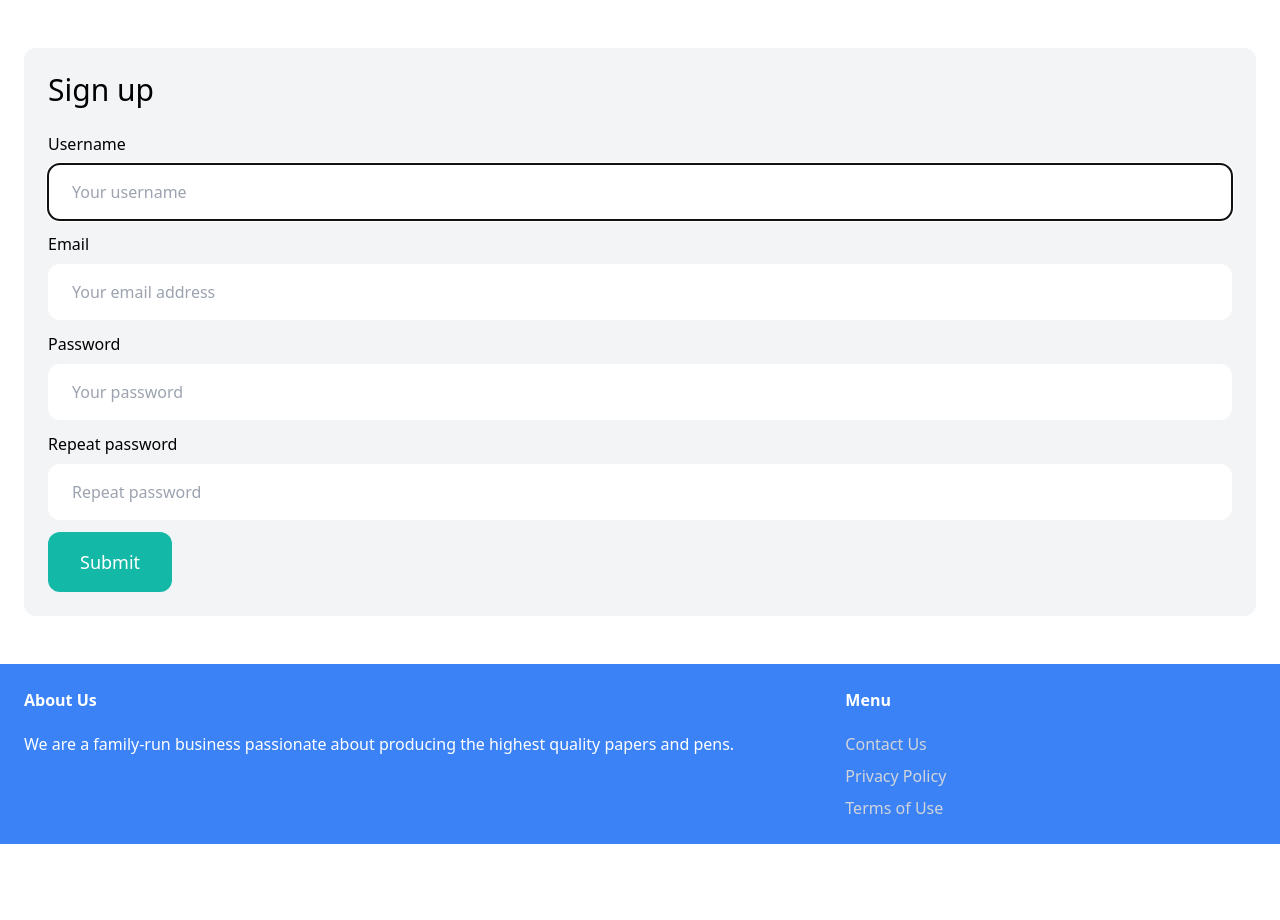
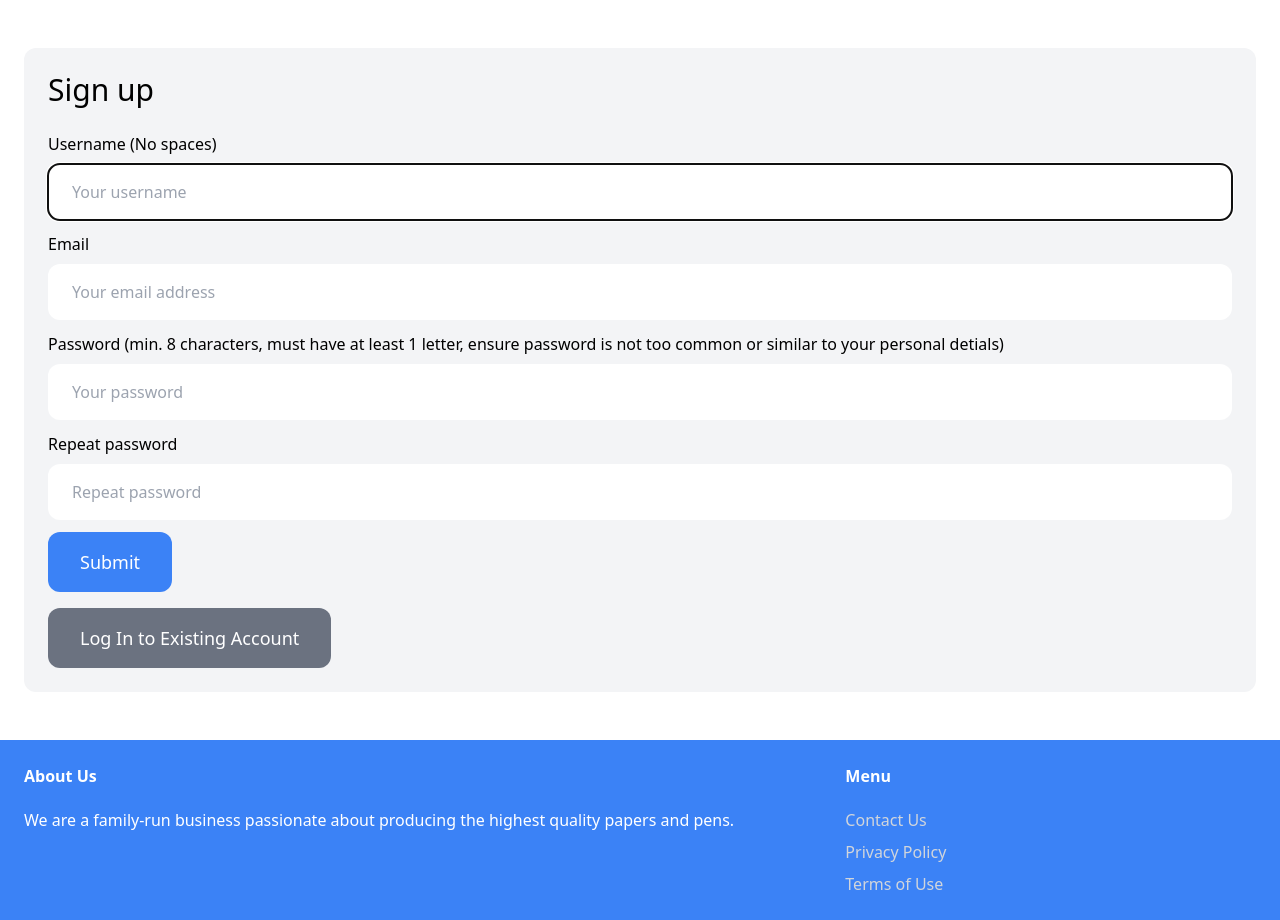
Before and after one commit to Lukas-RSY/demo-repo, a Django app: page /signup/ in a window 1280 px wide. Shown: the part 93-1013 px from the top of the page. Before the commit the page ends 937 px from the top, so only its background shows below. Run offline with Django 5.2, Linux system fonts and the light colour scheme; some libraries are stand-ins or nearby versions.

Commit message:
Everything except quotation form
Latest code. All features except quotation form are complete and functional. Added simple buttons on html template and fixed the logout feature. There are slight adjustments to the core views and urls but no existing code was modified there.

```diff
--- a/itmproject/core/templates/core/base.html
+++ b/itmproject/core/templates/core/base.html
@@ -20,8 +20,8 @@
             <div class="space-x-6">
                 <a href="{% url 'item:browse' %}" class="text-lg font-semibold hover:text-gray-500">Browse Products</a>
                 {% if request.user.is_authenticated %}
-                <a href="{% url 'core:signup' %}" class="px-10 py-3 text-lg font-semibold bg-blue-500 text-white rounded-xl hover:bg-blue-300">Sign Up</a>
-                <a href="{% url 'core:login' %}" class="px-6 py-3 text-lg font-semibold bg-black text-white rounded-xl hover:bg-gray-400">Log In</a>
+                <a href="#" class="px-6 py-3 text-lg font-semibold bg-blue-500 text-white rounded-xl hover:bg-blue-300">View My Quotation Form</a>
+                <a href="{% url 'core:logout' %}" class="px-6 py-3 text-lg font-semibold bg-black text-white rounded-xl hover:bg-gray-400">Log Out</a>
                 {% else %}
                     <a href="{% url 'core:signup' %}" class="px-6 py-3 text-lg font-semibold bg-blue-500 text-white rounded-xl hover:bg-blue-300">Sign Up</a>
                     <a href="{% url 'core:login' %}" class="px-6 py-3 text-lg font-semibold bg-black text-white rounded-xl hover:bg-gray-400">Log In</a>
--- a/itmproject/core/templates/core/index.html
+++ b/itmproject/core/templates/core/index.html
@@ -31,7 +31,7 @@
 
                         <div class="p-4 flex flex-col justify-between flex-grow">
                             <h2 class="text-lg font-semibold mb-2">{{ item.name }}</h2>
-                            <p class="text-gray-500">Price: {{ item.price }}</p>
+                            <p class="text-gray-500">Suggested Price: {{ item.price }}</p>
                         </div>
                     </a>
                 </div>
--- a/itmproject/core/templates/core/signup.html
+++ b/itmproject/core/templates/core/signup.html
@@ -10,7 +10,7 @@
         {% csrf_token %}
 
         <div class="mb-3">
-            <label class="inline-block mb-2">Username</label><br>
+            <label class="inline-block mb-2">Username (No spaces)</label><br>
             {{ form.username }}
         </div>
 
@@ -20,7 +20,7 @@
         </div>
 
         <div class="mb-3">
-            <label class="inline-block mb-2">Password</label><br>
+            <label class="inline-block mb-2">Password (min. 8 characters, must have at least 1 letter, ensure password is not too common or similar to your personal detials)</label><br>
             {{ form.password1 }}
         </div>
 
@@ -39,7 +39,9 @@
             </div>
         {% endif %}
 
-        <button class="py-4 px-8 text-lg bg-teal-500 hover:bg-teal-700 rounded-xl text-white">Submit</button>
+        <button class="py-4 px-8 text-lg bg-blue-500 hover:bg-blue-300 rounded-xl text-white">Submit</button>
     </form>
+
+    <a href="{% url 'core:login' %}" class="mt-4 inline-block py-4 px-8 text-lg bg-gray-500 text-white rounded-xl hover:bg-gray-400">Log In to Existing Account</a>
 </div>
 {% endblock %}
--- a/itmproject/core/urls.py
+++ b/itmproject/core/urls.py
@@ -12,4 +12,5 @@ urlpatterns = [
 	path('contact/',views.contact, name='contact'),
 	path('signup/', views.signup, name='signup'),
     path('login/', auth_views.LoginView.as_view(template_name='core/login.html', authentication_form=LoginForm), name='login'),
+    path('logout/', views.logout_view, name='logout'),
 ]
--- a/itmproject/core/views.py
+++ b/itmproject/core/views.py
@@ -3,6 +3,8 @@ from django.shortcuts import render, redirect
 from item.models import Category, Item
 
 from .forms import SignupForm
+
+from django.contrib.auth import logout
 
 def index(request):
     items = Item.objects.all()[0:3]
@@ -27,6 +29,9 @@ def signup(request):
 		'form': form
 	})
 
+def logout_view(request):
+    logout(request)
+    return redirect('core:index')
 
 def contact(request):
     return render(request, 'core/contact.html')
--- a/itmproject/item/templates/item/browse.html
+++ b/itmproject/item/templates/item/browse.html
@@ -33,6 +33,7 @@
             </ul>
         </div>
         <div class="col-span-3">
+            {% if items %}
                 <div class="grid grid-cols-3 gap-3">
                     {% for item in items %}
                         <div class="bg-white shadow h-full">
@@ -49,12 +50,15 @@
 
                                 <div class="p-4 flex flex-col justify-between flex-grow">
                                     <h2 class="text-lg font-semibold mb-2">{{ item.name }}</h2>
-                                <p class="text-gray-500">Price: {{ item.price }}</p>
+                                    <p class="text-gray-500">Suggested Price: {{ item.price }}</p>
                                 </div>
                             </a>
                         </div>
                     {% endfor %}
                 </div>
+            {% else %}
+                <p class="text-center text-gray-500 text-lg mt-12">No results match your search.</p>
+            {% endif %}
         </div>
     </div>
 {% endblock %}
--- a/itmproject/item/templates/item/detail.html
+++ b/itmproject/item/templates/item/detail.html
@@ -10,7 +10,7 @@
 
   <div class="col-span-2 p-4 bg-blue-200 text-center">
     <h1 class="mb-4 text-xl font-semibold">{{ item.name }}</h1>
-    <p class="text-base text-black"><strong>Price: </strong>{{ item.price }}</p>
+    <p class="text-base text-black"><strong>Suggested Price: </strong>{{ item.price }}</p>
 
     {% if item.description %}
         <p class="text-base text-gray-700 text-left mt-8 px-4">
```
Also changed, not shown: itmproject/core/templates/core/login.html (+11 -1 lines), itmproject/db.sqlite3. Lines whose indentation alone changed are shown as unchanged.
